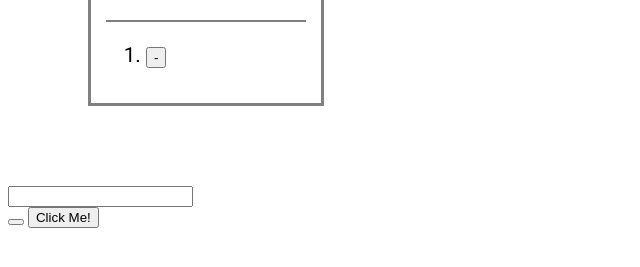
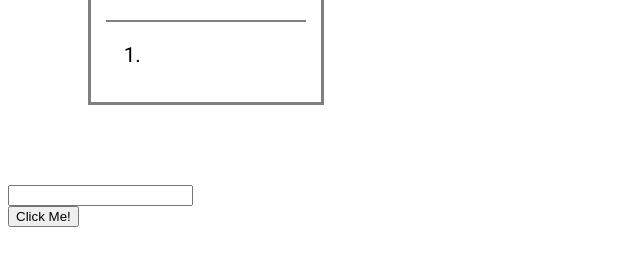
Before and after one commit to collectiveandco/codeu_first_lesson, a plain HTML site: page index.html in a window 1280 px wide. Both pictures are taken after a click on the button "Click Me!". Shown: the part 159-426 px from the top of the page, without its empty margins (0-640 px from the left). Drawn offline with nearby package versions, Linux system fonts and the light colour scheme.

Commit message:
Ready for demo

```diff
--- a/assets/style.css
+++ b/assets/style.css
@@ -17,3 +17,7 @@ html, body {
 #list {
   font-size: 1.3rem;
 }
+
+#list:hover {
+  cursor: default;
+}
--- a/index.html
+++ b/index.html
@@ -20,7 +20,6 @@
       </div>
     </div>
     <input id="new-list-item" type="text"/><br/>
-    <button type="button"></button>
     <button type="button" onclick="addElement()">Click Me!</button>
   </body>
 </html>
--- a/src/main.js
+++ b/src/main.js
@@ -1,15 +1,32 @@
 
 
-var numListItems = 0;
+var listItems = [];
 
 function addElement() {
   var newListItem = $('#new-list-item').val();
-  numListItems = numListItems + 1;
+  $('#new-list-item').val('');
+  listItems.push(newListItem);
+
   $(document).ready(function(){
-    $("ol#list").append(`<li id="element-${numListItems}"><button id="remove-${numListItems}">-</button>${newListItem}</li>`);
-    $(`button#remove-${numListItems}`).click(function(){
-      $('#list').remove(`li#element-${numListItems}`);
-      numListItems--;
-    })
+    $("ol#list").empty();
+    for (var i = 0; i < listItems.length; i++) {
+      $("ol#list").append(`<li onclick="removeElement(${i})">${listItems[i]}</li>`);
+    }
   });
 }
+
+function removeElement(pos) {
+  if(pos > listItems.length) {
+    console.log("Error!");
+    return;
+  }
+
+  listItems.splice(pos, 1);
+
+  $(document).ready(function(){
+    $("ol#list").empty();
+    for (var i = 0; i < listItems.length; i++) {
+      $("ol#list").append(`<li onclick="removeElement(${i})">${listItems[i]}</li>`);
+    }
+  });
+}
```
